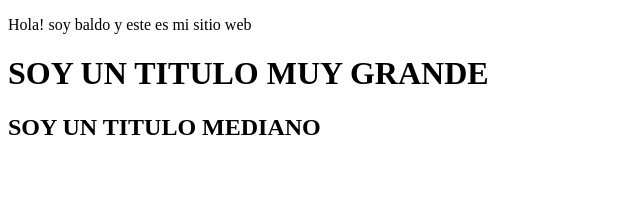
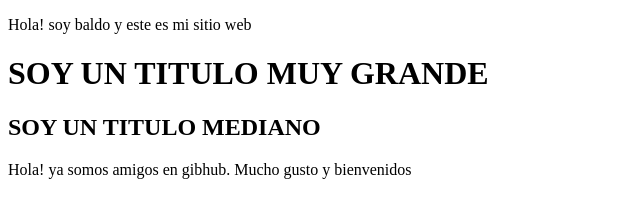
Before and after one commit to BaldoGV/ProyectoPrework, a plain HTML site: page index.html in a window 1280 px wide. Shown: the whole page, without its empty margins (0-640 px from the left). Drawn offline with Linux system fonts and the light colour scheme.

Commit message:
Agregamos saludo de bienvenidat

```diff
--- a/index.html
+++ b/index.html
@@ -10,5 +10,6 @@
     <p>Hola! soy baldo y este es mi sitio web </p>
      <h1>SOY UN TITULO MUY GRANDE</h1>
      <H2>SOY UN TITULO MEDIANO</H2>
+     <p>Hola! ya somos amigos en gibhub. Mucho gusto y bienvenidos</p>
 </body>
 </html>
```
